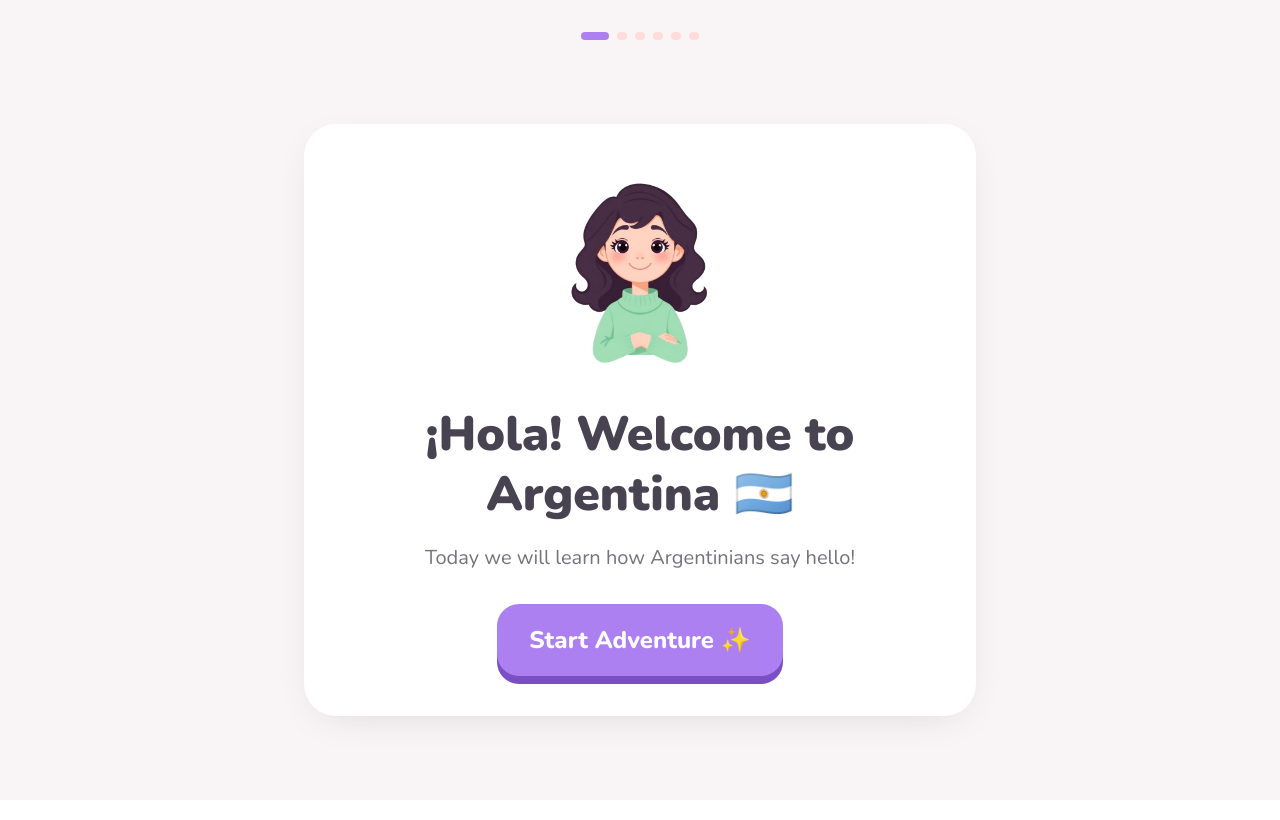
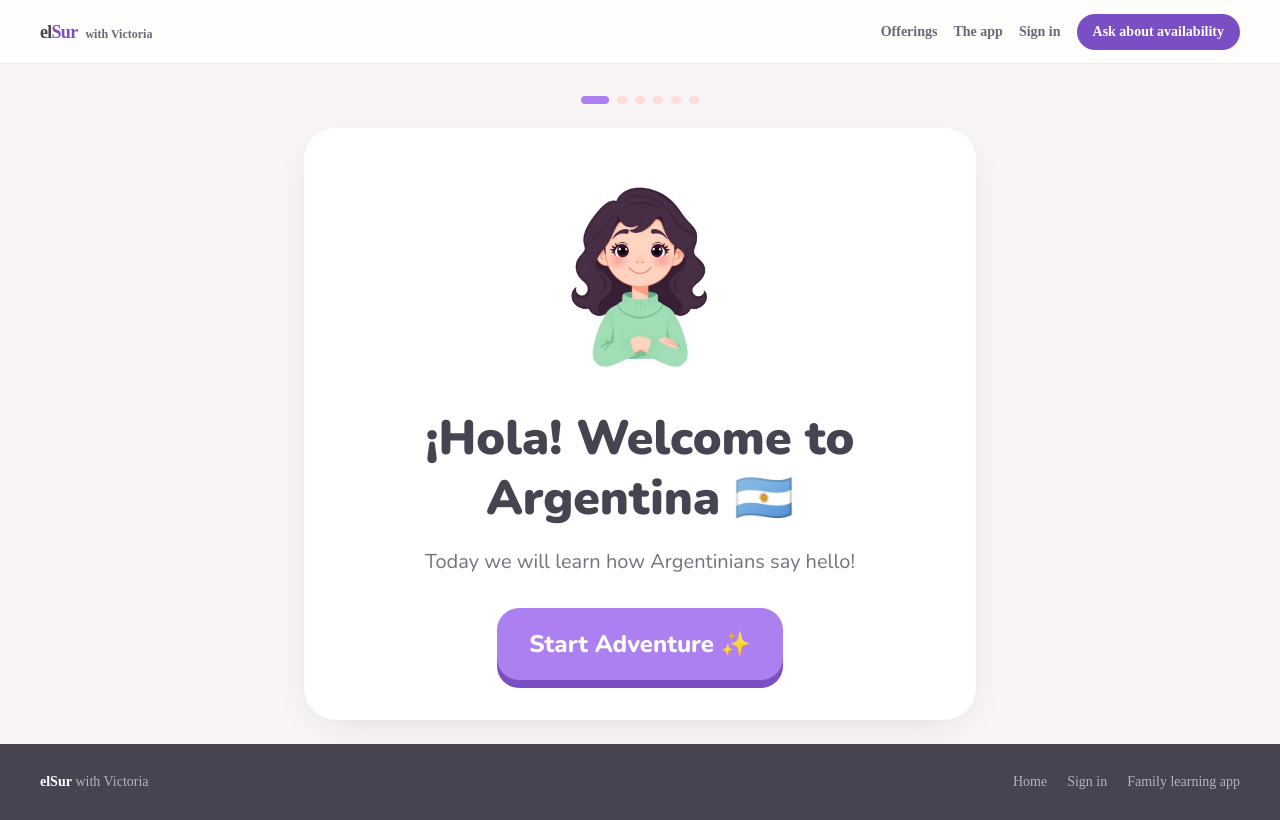
Before and after one commit to gadielMa/vicky-pronunciation, a Next.js app: page /lessons/saludos-argentinos in a window 1280 px wide. Built offline with nearby package versions, Linux system fonts and the light colour scheme.

Commit message:
fix: unify site navigation and update London sessions

```diff
--- a/src/app/(auth)/layout.tsx
+++ b/src/app/(auth)/layout.tsx
@@ -6,8 +6,13 @@ export default function AuthLayout({
   children: React.ReactNode;
 }) {
   return (
-    <div className="flex min-h-screen items-center justify-center bg-gray-50 px-4">
-      <div className="w-full max-w-md">{children}</div>
+    <div className="flex min-h-screen flex-col bg-gray-50">
+      <SiteHeader />
+      <div className="flex flex-1 items-center justify-center px-4 py-12">
+        <div className="w-full max-w-md">{children}</div>
+      </div>
+      <SiteFooter />
     </div>
   );
 }
+import { SiteFooter, SiteHeader } from "@/components/landing/site-chrome";
--- a/src/app/lessons/saludos-argentinos/lesson-experience.tsx
+++ b/src/app/lessons/saludos-argentinos/lesson-experience.tsx
@@ -22,7 +22,7 @@ export function LessonExperience() {
 
   return (
     <div
-      className="min-h-screen w-full flex flex-col items-center px-4 py-6"
+        className="min-h-[calc(100vh-8rem)] w-full flex flex-col items-center px-4 py-6"
       style={{
         background: "var(--cream)",
         color: "var(--navy)",
--- a/src/app/lessons/saludos-argentinos/page.tsx
+++ b/src/app/lessons/saludos-argentinos/page.tsx
@@ -1,5 +1,6 @@
 import type { Metadata } from "next";
 import { LessonExperience } from "./lesson-experience";
+import { SiteFooter, SiteHeader } from "@/components/landing/site-chrome";
 
 export const metadata: Metadata = {
   title: "Saludos Argentinos — Vicky Pronunciation",
@@ -13,5 +14,5 @@ export const metadata: Metadata = {
 };
 
 export default function SaludosArgentinosPage() {
-  return <LessonExperience />;
+  return <><SiteHeader /><LessonExperience /><SiteFooter /></>;
 }
--- a/src/app/page.tsx
+++ b/src/app/page.tsx
@@ -1,9 +1,10 @@
 import Link from "next/link";
+import { SiteFooter, SiteHeader } from "@/components/landing/site-chrome";
 import { ArrowRight, BookOpenText, Check, ChevronRight, Coffee, MessageCircle, Mic, PenLine, Sparkles, UsersRound } from "lucide-react";
 
 const offerings = [
   { number: "01", icon: UsersRound, title: "Group classes", eyebrow: "Intermediate · Advanced", hook: "A place to speak, think and hold your own in Spanish.", body: "Small, live groups where you use Spanish for real: talk, debate, ask questions and build confidence alongside learners at your level.", details: ["Live online sessions in small groups", "Intermediate and advanced levels", "Real conversation with guidance and feedback"], color: "var(--purple-light)", accent: "var(--purple-dark)" },
-  { number: "02", icon: Coffee, title: "Your Practice Partner", eyebrow: "Coffee · Walks · Buenos Aires", hook: "Spanish doesn't have to happen in a classroom.", body: "Book a couple of hours with Victoria outside the lesson: a coffee, a walk, or a plan that gets you off-screen. No syllabus, no pressure—just real conversation at your pace.", details: ["In-person sessions in Buenos Aires", "Coffee, walks or an activity you choose together", "Use Spanish in real-life situations"], color: "var(--mint-light)", accent: "var(--mint-darkest)" },
+  { number: "02", icon: Coffee, title: "Your Practice Partner", eyebrow: "Coffee · Walks · London", hook: "Spanish doesn't have to happen in a classroom.", body: "Book a couple of hours with Victoria outside the lesson: a coffee, a walk, or a plan that gets you off-screen. No syllabus, no pressure—just real conversation at your pace.", details: ["In-person sessions in London", "Coffee, walks or an activity you choose together", "Use Spanish in real-life situations"], color: "var(--mint-light)", accent: "var(--mint-darkest)" },
   { number: "03", icon: Mic, title: "Voice Note Coaching", eyebrow: "WhatsApp · Throughout your week", hook: "Practise on your own time. Get human feedback.", body: "Send Victoria a voice note whenever Spanish comes up in your week. She'll reply with feedback on pronunciation, rhythm and vocabulary, plus a model recording to repeat after.", details: ["Personal feedback on WhatsApp", "Pronunciation, accent and expression", "A weekly recap of your learning patterns"], color: "var(--blush)", accent: "var(--blush-dark)" },
   { number: "04", icon: BookOpenText, title: "Grammar workshops", eyebrow: "Subjunctive · Past simple", hook: "The two topics everyone asks for, explained to be used.", body: "Short videos and hands-on practice to understand the logic behind the tenses. Less memorising lists, more real examples until using them feels natural.", details: ["Focused, accessible workshops", "Subjunctive and past simple", "Everyday examples, not isolated drills"], color: "var(--cream)", accent: "var(--navy)" },
 ];
@@ -13,10 +14,7 @@ export default function HomePage() {
 }
 
 function Nav() {
-  return <nav className="sticky top-0 z-50 flex h-16 items-center justify-between border-b border-[rgba(71,67,80,0.1)] bg-[#fffdfb]/95 px-5 backdrop-blur md:px-10">
-    <Link href="/" className="text-lg font-extrabold tracking-[-0.04em] text-[var(--navy)]">el<span className="text-[var(--purple-dark)]">Sur</span><span className="ml-2 text-xs font-semibold tracking-normal text-[var(--navy-light)]">with Victoria</span></Link>
-    <div className="flex items-center gap-4"><a href="#sessions" className="hidden text-sm font-semibold text-[var(--navy-light)] transition hover:text-[var(--purple-dark)] sm:block">Offerings</a><a href="#family-app" className="hidden text-sm font-semibold text-[var(--navy-light)] transition hover:text-[var(--purple-dark)] md:block">The app</a><Link href="/login" className="hidden text-sm font-semibold text-[var(--navy-light)] transition hover:text-[var(--purple-dark)] lg:block">Sign in</Link><a href="#contact" className="rounded-full bg-[var(--purple-dark)] px-4 py-2 text-sm font-bold text-white transition hover:bg-[var(--purple-darkest)]">Ask about availability</a></div>
-  </nav>;
+  return <SiteHeader />;
 }
 
 function Hero() {
@@ -27,7 +25,7 @@ function Hero() {
       <h1 className="max-w-3xl text-5xl font-black leading-[0.98] tracking-[-0.06em] text-[var(--navy)] md:text-7xl">Make Spanish part of your life.</h1>
       <p className="mt-7 max-w-xl text-lg leading-relaxed text-[var(--navy-light)] md:text-xl">Classes, practice and workshops for learners who already have something to say—and want to say it with more ease, precision and their own voice.</p>
       <div className="mt-9 flex flex-wrap gap-3"><a href="#sessions" className="inline-flex items-center gap-2 rounded-full bg-[var(--purple-dark)] px-6 py-3.5 text-sm font-bold text-white transition hover:bg-[var(--purple-darkest)]">Explore the offerings <ArrowRight className="size-4" aria-hidden /></a><a href="#contact" className="rounded-full border border-[rgba(71,67,80,0.18)] bg-white px-6 py-3.5 text-sm font-bold text-[var(--navy)] transition hover:border-[var(--purple)]">Find my format</a></div>
-    </div><div className="rounded-[2rem] border border-white/80 bg-white/80 p-7 shadow-[0_18px_70px_rgba(61,37,112,0.12)] backdrop-blur md:p-8"><div className="text-sm font-bold text-[var(--purple-dark)]">This isn't an app that corrects you.</div><p className="mt-3 text-2xl font-extrabold leading-tight tracking-[-0.04em] text-[var(--navy)]">It's a teacher who knows your voice, listens closely and nudges you a little further.</p><div className="mt-7 border-t border-[rgba(71,67,80,0.1)] pt-5 text-sm leading-relaxed text-[var(--navy-light)]">Online from anywhere, in person in Buenos Aires, and on WhatsApp throughout your week.</div></div></div></div>
+    </div><div className="rounded-[2rem] border border-white/80 bg-white/80 p-7 shadow-[0_18px_70px_rgba(61,37,112,0.12)] backdrop-blur md:p-8"><div className="text-sm font-bold text-[var(--purple-dark)]">This isn't an app that corrects you.</div><p className="mt-3 text-2xl font-extrabold leading-tight tracking-[-0.04em] text-[var(--navy)]">It's a teacher who knows your voice, listens closely and nudges you a little further.</p><div className="mt-7 border-t border-[rgba(71,67,80,0.1)] pt-5 text-sm leading-relaxed text-[var(--navy-light)]">Online from anywhere, in person in London, and on WhatsApp throughout your week.</div></div></div></div>
   </section>;
 }
 
@@ -59,5 +57,5 @@ function Closing() {
 }
 
 function Footer() {
-  return <footer className="flex flex-col justify-between gap-4 bg-[var(--navy)] px-5 py-7 text-sm text-white/60 md:flex-row md:px-10"><p><span className="font-extrabold text-white">elSur</span> with Victoria</p><div className="flex gap-5"><Link href="/login" className="transition hover:text-white">Sign in</Link><Link href="/families" className="transition hover:text-white">Family learning app</Link></div></footer>;
+  return <SiteFooter />;
 }
--- a/src/components/admin/admin-sidebar.tsx
+++ b/src/components/admin/admin-sidebar.tsx
@@ -52,11 +52,11 @@ export function AdminSidebar() {
       </nav>
       <div className="mt-auto border-t border-gray-800 p-3">
         <Link
-          href="/dashboard"
+          href="/"
           className="flex items-center gap-2 rounded-md px-3 py-2 text-sm text-gray-400 hover:bg-gray-800 hover:text-white"
         >
           <ArrowLeft className="h-4 w-4" />
-          Back to platform
+          Back to elSur
         </Link>
       </div>
     </aside>
--- /dev/null
+++ b/src/components/landing/site-chrome.tsx
@@ -0,0 +1,31 @@
+import Link from "next/link";
+
+export function SiteHeader() {
+  return (
+    <nav className="sticky top-0 z-50 flex h-16 items-center justify-between border-b border-[rgba(71,67,80,0.1)] bg-[#fffdfb]/95 px-5 backdrop-blur md:px-10">
+      <Link href="/" className="text-lg font-extrabold tracking-[-0.04em] text-[var(--navy)]">
+        el<span className="text-[var(--purple-dark)]">Sur</span>
+        <span className="ml-2 text-xs font-semibold tracking-normal text-[var(--navy-light)]">with Victoria</span>
+      </Link>
+      <div className="flex items-center gap-4">
+        <Link href="/#sessions" className="hidden text-sm font-semibold text-[var(--navy-light)] transition hover:text-[var(--purple-dark)] sm:block">Offerings</Link>
+        <Link href="/#family-app" className="hidden text-sm font-semibold text-[var(--navy-light)] transition hover:text-[var(--purple-dark)] md:block">The app</Link>
+        <Link href="/login" className="hidden text-sm font-semibold text-[var(--navy-light)] transition hover:text-[var(--purple-dark)] lg:block">Sign in</Link>
+        <Link href="/#contact" className="rounded-full bg-[var(--purple-dark)] px-4 py-2 text-sm font-bold text-white transition hover:bg-[var(--purple-darkest)]">Ask about availability</Link>
+      </div>
+    </nav>
+  );
+}
+
+export function SiteFooter() {
+  return (
+    <footer className="flex flex-col justify-between gap-4 bg-[var(--navy)] px-5 py-7 text-sm text-white/60 md:flex-row md:px-10">
+      <p><span className="font-extrabold text-white">elSur</span> with Victoria</p>
+      <div className="flex gap-5">
+        <Link href="/" className="transition hover:text-white">Home</Link>
+        <Link href="/login" className="transition hover:text-white">Sign in</Link>
+        <Link href="/families" className="transition hover:text-white">Family learning app</Link>
+      </div>
+    </footer>
+  );
+}
--- a/src/components/platform/header.tsx
+++ b/src/components/platform/header.tsx
@@ -28,8 +28,8 @@ export function Header() {
   return (
     <header className="sticky top-0 z-50 border-b bg-white">
       <div className="flex h-16 items-center justify-between px-6">
-        <Link href="/dashboard" className="text-xl font-bold text-gray-900">
-          Vicky Pronunciation
+        <Link href="/" className="text-xl font-bold text-gray-900">
+          elSur <span className="text-sm font-semibold text-[var(--purple-dark)]">with Victoria</span>
         </Link>
 
         <DropdownMenu>
```
